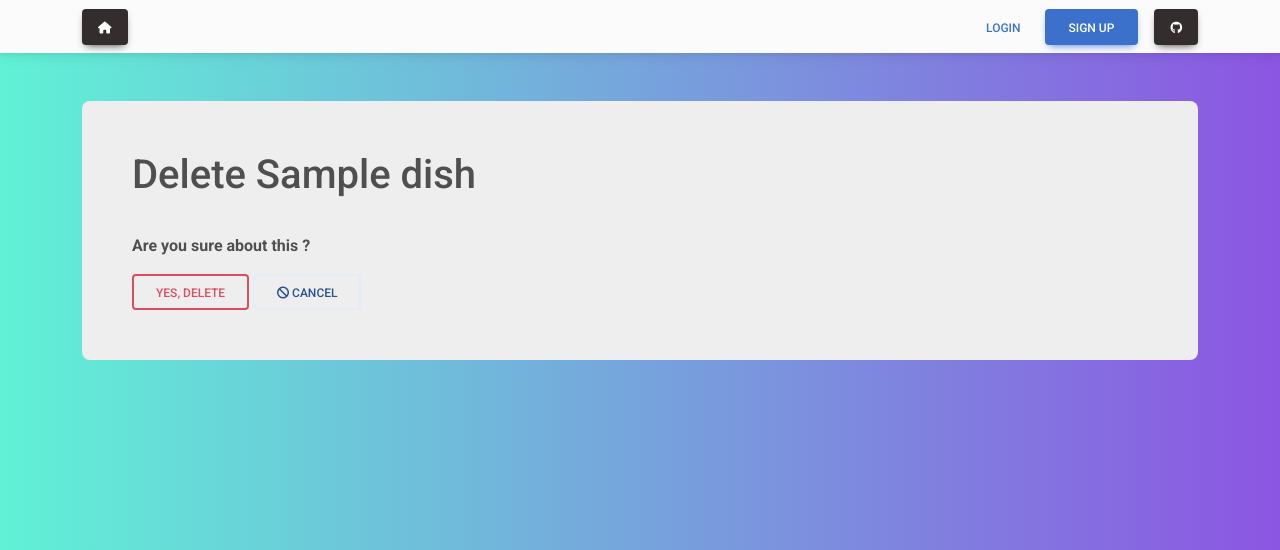
After one commit to wQuelS/Restaurant-kitchen-service, a Django app: page /dishes/1/delete/ in a window 1280 px wide. The commit adds this page. Shown: the top 550 px of the page. Run offline with Django 4.2, Linux system fonts and the light colour scheme; tables that the repository leaves empty hold one stand-in row (values such as "Sample post"); some libraries are stand-ins or nearby versions.

Commit message:
Added create, update, delete forms for dishes. minor fixes to models, added new migrations

```diff
--- a/restaurant/models.py
+++ b/restaurant/models.py
@@ -15,7 +15,7 @@ class DishType(models.Model):
 
 class Dish(models.Model):
     name = models.CharField(max_length=255)
-    description = models.TextField()
+    description = models.TextField(blank=True)
     price = models.DecimalField(max_digits=5, decimal_places=2)
     dish_type = models.ForeignKey(DishType, on_delete=models.CASCADE)
     cooks = models.ManyToManyField(
--- a/restaurant/urls.py
+++ b/restaurant/urls.py
@@ -1,7 +1,8 @@
 from django.urls import path
 
 from restaurant.views import index, DishTypeListView, DishTypeDetailView, DishListView, DishDetailView, CookListView, \
-    CookDetailView, DishTypeCreateView, DishTypeUpdateView, DishTypeDeleteView
+    CookDetailView, DishTypeCreateView, DishTypeUpdateView, DishTypeDeleteView, DishCreateView, DishUpdateView, \
+    DishDeleteView
 
 urlpatterns = [
     path("", index, name="index"),
@@ -21,12 +22,12 @@ urlpatterns = [
         name="dish-type-create",
     ),
     path(
-        "categories/<int:pk>/update",
+        "categories/<int:pk>/update/",
         DishTypeUpdateView.as_view(),
         name="dish-type-update",
     ),
     path(
-        "categories/<int:pk>/delete",
+        "categories/<int:pk>/delete/",
         DishTypeDeleteView.as_view(),
         name="dish-type-delete",
     ),
@@ -41,6 +42,21 @@ urlpatterns = [
         name="dish-detail",
     ),
     path(
+        "dishes/create/",
+        DishCreateView.as_view(),
+        name="dish-create",
+    ),
+    path(
+        "dishes/<int:pk>/update/",
+        DishUpdateView.as_view(),
+        name="dish-update",
+    ),
+    path(
+        "dishes/<int:pk>/delete/",
+        DishDeleteView.as_view(),
+        name="dish-delete",
+    ),
+    path(
         "cooks/",
         CookListView.as_view(),
         name="cook-list",
--- a/restaurant/views.py
+++ b/restaurant/views.py
@@ -3,6 +3,7 @@ from django.shortcuts import render
 from django.urls import reverse_lazy
 from django.views import generic
 
+from restaurant.forms import DishForm
 from restaurant.models import Dish, DishType, Cook
 
 
@@ -73,6 +74,23 @@ class DishDetailView(generic.DetailView):
     model = Dish
 
 
+class DishCreateView(generic.CreateView):
+    model = Dish
+    form_class = DishForm
+    success_url = reverse_lazy("restaurant:dish-list")
+
+
+class DishUpdateView(generic.UpdateView):
+    model = Dish
+    form_class = DishForm
+    success_url = reverse_lazy("restaurant:dish-list")
+
+
+class DishDeleteView(generic.DeleteView):
+    model = Dish
+    success_url = reverse_lazy("restaurant:dish-list")
+
+
 class CookListView(generic.ListView):
     model = Cook
     paginate_by = 5
--- a/templates/base.html
+++ b/templates/base.html
@@ -14,8 +14,6 @@
     <link rel="stylesheet" href="https://cdnjs.cloudflare.com/ajax/libs/font-awesome/6.0.0/css/all.min.css"/>
     <link rel="stylesheet" href="https://fonts.googleapis.com/css?family=Roboto:300,400,500,700&display=swap"/>
     <link rel="stylesheet" href="https://cdnjs.cloudflare.com/ajax/libs/mdb-ui-kit/6.0.0/mdb.min.css"/>
-
-
 
     <!-- Add additional CSS in static file -->
     {% load static %}
--- /dev/null
+++ b/templates/restaurant/dish_confirm_delete.html
@@ -0,0 +1,13 @@
+{% extends "base.html" %}
+
+{% block content %}
+  <h1>Delete {{ object.name }}</h1>
+  <br>
+  <p><strong>Are you sure about this ?</strong></p>
+  <form action="" method="post">
+    {% csrf_token %}
+
+    <input type="submit" value="Yes, Delete" class="btn btn-outline-danger">
+    <a href="{% url 'restaurant:dish-list' %}" class = "btn btn-outline-secondary"> <i class="fa fa-ban" aria-hidden="true"></i> Cancel</a>
+  </form>
+{% endblock %}
```
Also changed, not shown: restaurant/forms.py (added, +17 -0 lines), templates/restaurant/dish_form.html (added, +12 -0 lines), templates/restaurant/dish_list.html (+13 -3 lines), restaurant/migrations/0002_alter_dish_options_alter_dish_description.py (added).
